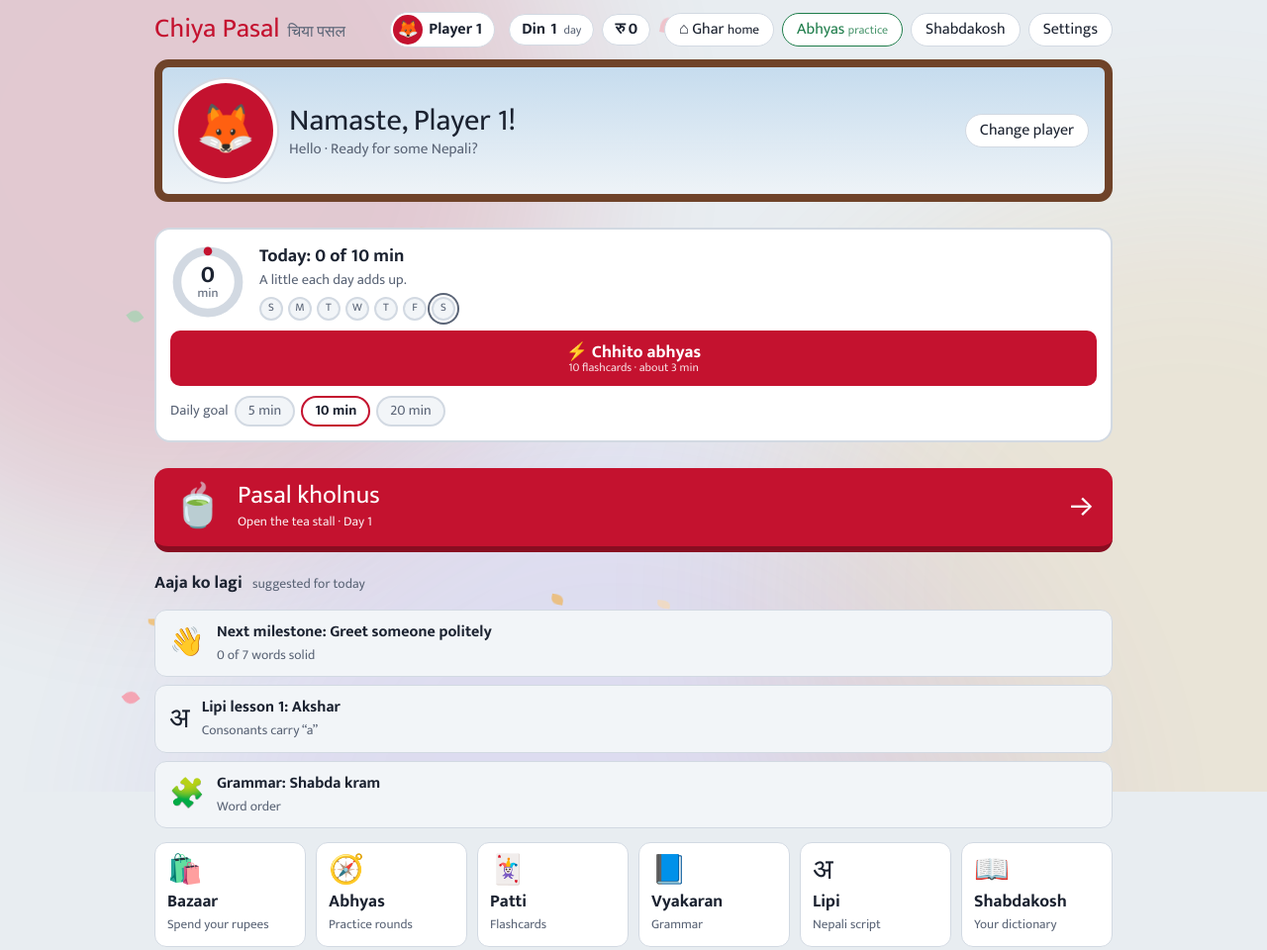
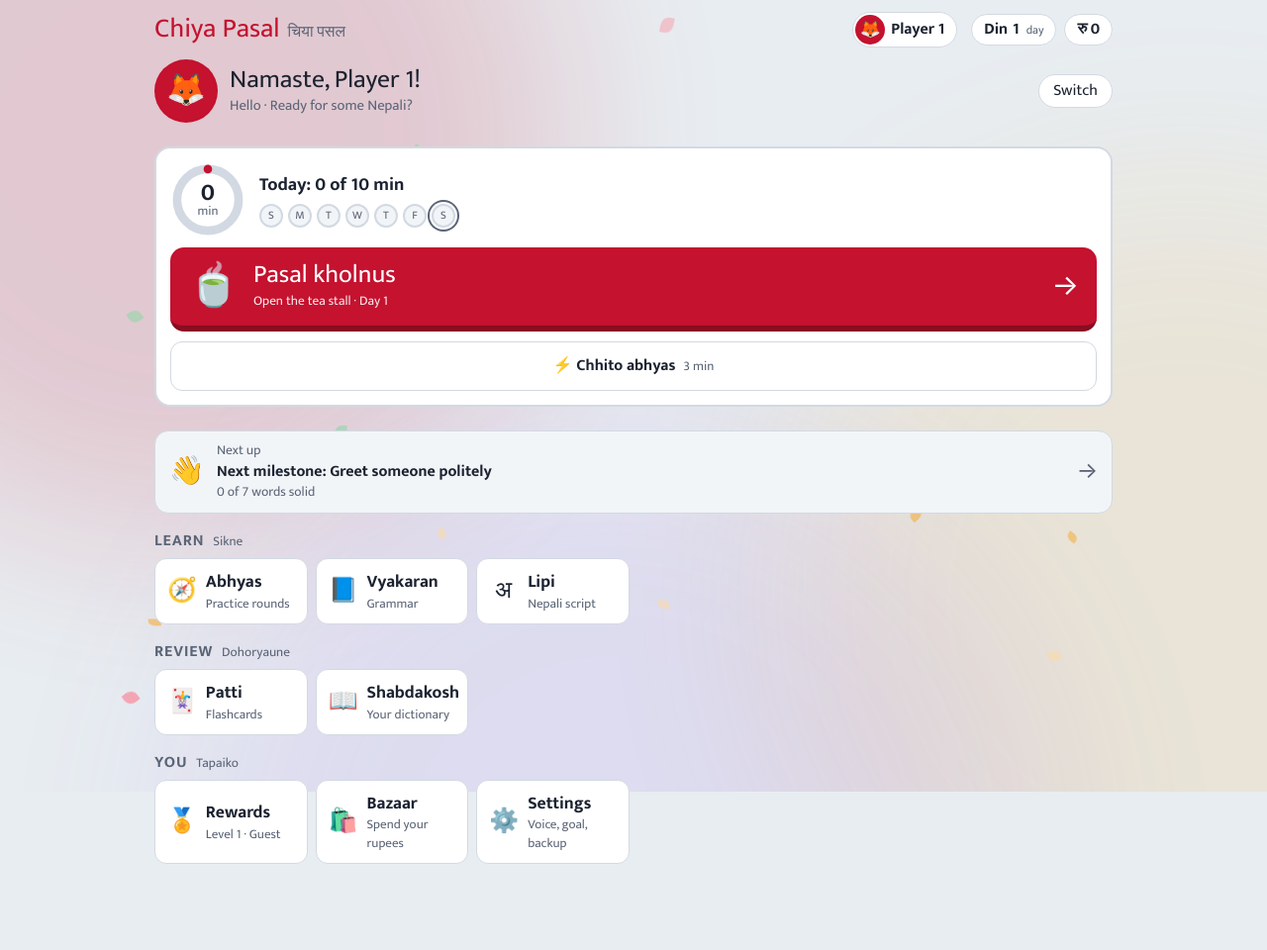
Before and after one commit to lighting8282/chiya-pasal-adult, a plain HTML site: page index.html in a window 1280 px wide. Shown: the top 960 px of the page at 99% size. After the commit the page ends 901 px from the top, so only its background shows below. Drawn offline with Linux system fonts and the light colour scheme; a web font is replaced by a local one.

Commit message:
Condense the home screen into Today, Next up and three groups

```diff
--- a/index.html
+++ b/index.html
@@ -100,7 +100,7 @@ button:focus-visible,input:focus-visible{outline:3px solid var(--blue);outline-o
 .who-chip{display:flex;align-items:center;gap:6px;background:var(--surface);border:1px solid var(--line);border-radius:999px;padding:2px 12px 2px 2px;font-weight:700;max-width:180px}
 .who-chip span:last-child{overflow:hidden;text-overflow:ellipsis;white-space:nowrap}
 /* home */
-.home{display:flex;flex-direction:column;gap:14px}
+.home{display:flex;flex-direction:column;gap:12px}
 .hero{display:flex;align-items:center;gap:16px;flex-wrap:wrap;background:linear-gradient(var(--sky-top),var(--sky-bot));border:8px solid var(--wood);border-radius:14px;padding:16px}
 .hero-t{flex:1 1 220px;min-width:0}
 .hero h1{margin:0;font-family:var(--f-display);font-weight:400;font-size:1.9rem;line-height:1.15;color:var(--ink);text-wrap:balance}
@@ -114,6 +114,27 @@ button:focus-visible,input:focus-visible{outline:3px solid var(--blue);outline-o
 .hmain b{display:block;font-family:var(--f-display);font-weight:400;font-size:1.6rem;line-height:1.1}
 .hmain small{opacity:.9}
 .hmain .hm-go{margin-left:auto;font-size:1.8rem}
+.hello{display:flex;align-items:center;gap:12px}
+.hello-t{flex:1;min-width:0}
+.hello h1{margin:0;font-family:var(--f-display);font-weight:400;font-size:1.6rem;line-height:1.15}
+.hello small{color:var(--muted);font-size:.92rem}
+body[data-mode="home"] .top nav{display:none}
+.today .hmain{grid-column:1/-1}
+.today-alt{grid-column:1/-1;display:grid;grid-template-columns:repeat(auto-fit,minmax(140px,1fr));gap:8px}
+.today-alt button{display:flex;align-items:baseline;justify-content:center;gap:8px;padding:10px;font-weight:700;border-radius:12px}
+.today-alt small{font-weight:400;color:var(--muted)}
+.hnext{display:flex;align-items:center;gap:12px;text-align:left;background:var(--surface-2);border:1px solid var(--line);border-radius:14px;padding:10px 14px}
+.hnext b{display:block}
+.hnext small{display:block;color:var(--muted);font-size:.85rem}
+.hnext .hm-go{margin-left:auto;font-size:1.4rem;color:var(--muted)}
+.hcat h2{margin:4px 0 6px;font-size:1rem;text-transform:uppercase;letter-spacing:.06em;color:var(--muted)}
+.hcat h2 small{text-transform:none;letter-spacing:0;font-weight:400;margin-left:4px}
+.hrow{display:grid;grid-template-columns:repeat(auto-fill,minmax(150px,1fr));gap:8px}
+@media (max-width:620px){.hello h1{font-size:1.25rem}.hello .pav.mid{width:48px;height:48px;font-size:1.5rem}.hello small{font-size:.85rem}
+  .hrow .hcard{padding:8px 10px;gap:8px}.hrow .hcard .hc-ic{font-size:1.3rem;width:1.5rem}.today .ring{width:64px;height:64px}}
+.hrow .hcard{flex-direction:row;align-items:center;gap:10px;padding:10px 12px}
+.hrow .hcard .hc-ic{font-size:1.5rem;width:1.8rem;text-align:center}
+.hrow .hcard b,.hrow .hcard small{display:block}
 .hgrid{display:grid;grid-template-columns:repeat(auto-fill,minmax(140px,1fr));gap:10px}
 .hcard{display:flex;flex-direction:column;align-items:flex-start;gap:2px;text-align:left;background:var(--surface);border:1px solid var(--line);border-radius:12px;padding:12px}
 .hcard:hover,.hsug button:hover{border-color:var(--muted)}
@@ -626,6 +647,9 @@ body[data-mode="weather"] .work,body[data-mode="family"] .work,body[data-mode="w
 <div class="overlay" id="ovRew" hidden><div class="sheet" id="rewBody"></div></div>
 <div class="overlay" id="ovSet" hidden><div class="sheet">
   <h2>Settings</h2>
+  <div class="set-speed set-theme"><b>Daily goal</b>
+    <div class="speeds" id="goals" role="radiogroup" aria-label="Daily goal"></div>
+  </div>
   <div class="set-speed set-theme"><b>Text size</b>
     <div class="speeds" id="sizes" role="radiogroup" aria-label="Text size"></div>
   </div>
@@ -2636,12 +2660,11 @@ function showGame(){$('#home').hidden=true;$('#game').hidden=false;}
 function wordsKnown(){return VOCAB.filter(v=>v[3]>0&&lvl(v[0])>=3).length;}
 function goHome(){
   if(C){C.gone=true;C.lock=true;}
-  G=null;FC=null;['#ovIntro','#ovSum','#ovBook'].forEach(hide);$('#cont').hidden=true;
+  G=null;FC=null;['#ovIntro','#ovSum','#ovBook','#ovRew'].forEach(hide);$('#cont').hidden=true;
   if(TTS)speechSynthesis.cancel();
   $('#game').hidden=true;$('#home').hidden=false;document.body.dataset.mode='home';
   renderTop();
   const p=curProf(),streak=S.streak&&S.streak.n&&[today(),addDays(today(),-1)].includes(S.streak.last)?S.streak.n:0;
-  const lipiDone=LIPI.filter((_,i)=>((S.lipi||{best:{}}).best[i]||0)>=80).length,gramDone=GRAMMAR.filter(g=>(((S.gram||{}).best||{})[g.id]||0)>=80).length;
   // suggestions: the next step in each path, plus weak words
   const sug=[];
   const nb=nextBuy();
@@ -2662,37 +2685,31 @@ function goHome(){
   if(untried)sug.push({icon:untried.icon,t:`Try ${en?untried.en:untried.np}`,s:en?EN_ABOUT[untried.key]||untried.about:untried.en+'. '+untried.about,go:untried.open});
   if(backupDue())sug.unshift({icon:'💾',t:'Save a backup of your progress',s:PR.backup&&PR.backup.last?`Your last backup was ${daysAgo(PR.backup.last)}`:'Your progress lives only in this browser',go:()=>{$('#btnSet').click();setTimeout(()=>$('#backupBox').scrollIntoView({block:'center'}),60);}});
   const greet=new Date().getHours()<12?['Shubha prabhat','Good morning']:new Date().getHours()<18?['Namaste','Hello']:['Shubha sandhya','Good evening'];
+  // the home screen: who you are, today's goal with the main things to do, one suggestion, then everything else in three groups
+  const cats=[
+    {np:'Sikne',en:'Learn',items:en?[['hPrac','🧭','Practice','Practice rounds']]
+      :[['hPrac','🧭','Abhyas','Practice rounds'],['hGram','📘','Vyakaran','Grammar'],['hLipi','अ','Lipi','Nepali script']]},
+    {np:'Dohoryaune',en:'Review',items:en?[['hCards','🃏','Flashcards','Phrases and words']]
+      :[['hCards','🃏','Patti','Flashcards'],['hBook','📖','Shabdakosh','Your dictionary']]},
+    {np:'Tapaiko',en:'You',items:[['hRew','🏅','Rewards','Level '+lv0.n+' · '+lv0.name],['hShop','🛍️','Bazaar','Spend your rupees'],['hSet','⚙️','Settings','Voice, goal, backup']]}];
+  const top=sug[0];
   $('#home').innerHTML=`
-   <section class="hero">${avatarHtml(p,'big')}
-     <div class="hero-t"><h1>${greet[0]}, ${esc(p.name)}!<small>${greet[1]} · ${streak?`🔥 ${streak} day${streak===1?'':'s'} in a row`:en?'Ready for some English?':'Ready for some Nepali?'}</small></h1></div>
-     <button class="ghost" id="hWho" type="button">Change player</button></section>
-   <section class="today" aria-label="Today's goal">
+   <section class="hello">${avatarHtml(p,'mid')}
+     <div class="hello-t"><h1>${greet[0]}, ${esc(p.name)}!</h1><small>${greet[1]} · ${streak?`🔥 ${streak} day${streak===1?'':'s'} in a row`:en?'Ready for some English?':'Ready for some Nepali?'}</small></div>
+     <button class="ghost" id="hWho" type="button">Switch</button></section>
+   <section class="today" aria-label="Today">
      <div class="ring" role="img" aria-label="${goalLine()}"><svg viewBox="0 0 44 44" aria-hidden="true"><circle class="rb" cx="22" cy="22" r="18"/><circle class="rf" cx="22" cy="22" r="18" transform="rotate(-90 22 22)" stroke-dasharray="${(Math.min(1,todaySecs()/(goalMin()*60))*113.1).toFixed(1)} 113.1"/></svg><span><b>${Math.floor(todaySecs()/60)}</b>min</span></div>
      <div class="today-t"><b>${goalLine()}</b>
-       <small>${todaySecs()>=goalMin()*60?'Keep going whenever you like.':'A little each day adds up.'}</small>
        <span class="wk" aria-label="${week.n} of the last 7 days with the goal reached">${week.html}</span></div>
-     <button class="primary" id="hQuick" type="button">⚡ ${en?'Quick session':'Chhito abhyas'}<small>10 flashcards · about 3 min</small></button>
-     <div class="goalpick" role="radiogroup" aria-label="Daily goal">Daily goal ${[5,10,20].map(m=>`<button type="button" role="radio" aria-checked="${m===goalMin()}" data-goal="${m}">${m} min</button>`).join('')}</div>
+     <button class="hmain" id="hStall" type="button"><span class="hm-ic" aria-hidden="true">🍵</span><span><b>${en?'Open the tea stall':'Pasal kholnus'}</b><small>${en?'Day':'Open the tea stall · Day'} ${S.day}</small></span><span class="hm-go" aria-hidden="true">→</span></button>
+     <div class="today-alt"><button class="ghost" id="hQuick" type="button">⚡ ${en?'Quick session':'Chhito abhyas'}<small>3 min</small></button>
+       ${due?`<button class="ghost" id="hReview" type="button">🔁 ${en?'Review':'Dohoryaunus'}<small>${due} due</small></button>`:''}</div>
    </section>
-   <button class="hmain" id="hStall" type="button"><span class="hm-ic" aria-hidden="true">🍵</span><span><b>${en?'Open the tea stall':'Pasal kholnus'}</b><small>${en?`<span lang="ne">पसल खोल्नुस्</span> · Day ${S.day}`:`Open the tea stall · Day ${S.day}`}</small></span><span class="hm-go" aria-hidden="true">→</span></button>
-   ${due?`<button class="hmain hrev" id="hReview" type="button"><span class="hm-ic" aria-hidden="true">🔁</span><span><b>${en?'Review':'Dohoryaunus'}</b><small>${due} word${due===1?'':'s'} due today · flashcards</small></span><span class="hm-go" aria-hidden="true">→</span></button>`:''}
-   ${sug.length?`<h2 class="hsub">Aaja ko lagi <small>suggested for today</small></h2><section class="hsug">${sug.slice(0,3).map((x,i)=>`<button type="button" data-s="${i}"><span class="hc-ic" aria-hidden="true">${x.icon}</span><span><b>${esc(x.t)}</b><small>${esc(x.s)}</small></span></button>`).join('')}</section>`:''}   <section class="hgrid">
-     ${(en?[['hShop','🛍️','Bazaar','Spend your rupees'],['hPrac','🧭','Practice','Practice rounds'],['hCards','🃏','Flashcards','English phrases and words'],['hRew','🏅','Rewards','Level '+lv0.n+' · badges'],['hSet','⚙️','Settings','Voice, answers, app']]
-       :[['hShop','🛍️','Bazaar','Spend your rupees'],['hPrac','🧭','Abhyas','Practice rounds'],['hCards','🃏','Patti','Flashcards'],['hGram','📘','Vyakaran','Grammar'],['hLipi','अ','Lipi','Nepali script'],['hBook','📖','Shabdakosh','Your dictionary'],['hRew','🏅','Rewards','Level '+lv0.n+' · badges'],['hSet','⚙️','Settings','Voice, answers, app']])
-       .map(([id,ic,np,en])=>`<button class="hcard" id="${id}" type="button"><span class="hc-ic" aria-hidden="true">${ic}</span><b>${np}</b><small>${en}</small></button>`).join('')}
-   </section>
-   <section class="hstats">
-     <div><b>Din ${S.day}</b><span>at the tea stall</span></div>
-     <div><b>${fmt(S.rupees)}</b><span>earned</span></div>
-     ${en?`<div><b>${practices().filter(x=>(S.practiced||{})[x.key]).length}/${practices().length}</b><span>practice rounds tried</span></div>
-     <div><b>${S.tipsTotal?fmt(S.tipsTotal):'–'}</b><span>tips earned</span></div>`
-     :`<div><b>${wordsKnown()}</b><span>words known well</span></div>
-     <div><b>${lipiDone}/${LIPI.length} · ${gramDone}/${GRAMMAR.length}</b><span>script · grammar lessons</span></div>`}
-   </section>`;
+   ${top?`<button class="hnext" type="button" data-s="0"><span class="hc-ic" aria-hidden="true">${top.icon}</span><span><small>Next up</small><b>${esc(top.t)}</b><small>${esc(top.s)}</small></span><span class="hm-go" aria-hidden="true">→</span></button>`:''}
+   ${cats.map(c=>`<section class="hcat"><h2>${c.en} <small>${c.np}</small></h2><div class="hrow">${c.items.map(([id,ic,np,sub])=>`<button class="hcard" id="${id}" type="button"><span class="hc-ic" aria-hidden="true">${ic}</span><span><b>${np}</b><small>${sub}</small></span></button>`).join('')}</div></section>`).join('')}`;
   $('#hWho').onclick=()=>openWho();
   $('#hStall').onclick=()=>startDay();
   $('#hQuick').onclick=()=>startCards(cardDecks().find(d=>d.id==='quick'),goHome);
-  $('#home').querySelectorAll('[data-goal]').forEach(b=>b.onclick=()=>{S.goal=+b.dataset.goal;save();goHome();});
   if($('#hReview'))$('#hReview').onclick=()=>startCards(cardDecks().find(d=>d.id==='due'),goHome);
   $('#hShop').onclick=()=>openShop();
   $('#hPrac').onclick=openPractice;$('#hCards').onclick=openCards;
@@ -2962,6 +2979,7 @@ $('#closeSet').onclick=()=>{
   S.settings.relaxed=$('#optRelaxed').checked;S.settings.english=$('#optEnglish').checked;
   S.settings.typing=$('#optType').checked;S.settings.listen=$('#optListen').checked;S.settings.mic=$('#optMic').checked;S.settings.devanagari=$('#optDev').checked;
   save();hide('#ovSet');
+  if(!$('#home').hidden)goHome();
   if(C&&!C.lock&&!C.gone){const st=C.steps[C.i];renderBubble(st.say,st.en,st.show);renderInputs(st);}
   renderMenu();$('#sayEn').hidden=!S.settings.english;setWeather(wxNow);
   const v=voiceOn();$('#sayAgain').hidden=!v;$('#bubble').classList.toggle('has-voice',v);
@@ -3052,6 +3070,10 @@ function openRewards(){
   $('#rewBody').innerHTML=`<h2>Rewards<small>level, milestones and badges</small></h2>
    <div class="lvl"><b>Level ${lv.n}: ${lv.name}</b><span class="bar" aria-hidden="true"><i style="width:${lv.pct}%"></i></span>
      <small class="recap">${lv.next!==null?`${lv.words} solid words · ${lv.next-lv.words} more to reach ${lv.nextName}`:`${lv.words} solid words · top level`}. A word is solid once you have answered it right, without hints, a few times.</small></div>
+   <h3>Your stall <small>so far</small></h3>
+   <div class="sumgrid"><div><b>Din ${S.day}</b><span>at the tea stall</span></div><div><b>${fmt(S.rupees)}</b><span>rupees</span></div>
+     ${en?`<div><b>${practices().filter(x=>(S.practiced||{})[x.key]).length}/${practices().length}</b><span>practice rounds tried</span></div>`
+     :`<div><b>${LIPI.filter((_,i)=>((S.lipi||{best:{}}).best[i]||0)>=80).length}/${LIPI.length} · ${GRAMMAR.filter(g=>(((S.gram||{}).best||{})[g.id]||0)>=80).length}/${GRAMMAR.length}</b><span>script · grammar lessons</span></div>`}</div>
    <h3>Your week <small>last 7 days</small></h3>
    <div class="sumgrid"><div><b>${wk.mins}</b><span>minutes</span></div><div><b>${wk.goalDays}</b><span>days at your goal</span></div><div><b>${wk.newSolid}</b><span>words became solid</span></div></div>
    ${nm?`<p class="recap">Closest milestone: <b>${nm.m.en}</b> (${Math.min(nm.p.have,nm.p.need)} of ${nm.p.need} words).</p>`:''}
@@ -3157,7 +3179,11 @@ function renderSizes(){
     renderSizes();
   });
 }
-{const open=$('#btnSet').onclick;$('#btnSet').onclick=()=>{open();renderBackup();renderSizes();};}
+function renderGoals(){
+  $('#goals').innerHTML=[[5,'a little'],[10,'steady'],[20,'keen']].map(([m,t])=>`<button type="button" role="radio" aria-checked="${m===goalMin()}" data-g="${m}"><b>${m} min</b><small>${t}</small></button>`).join('');
+  $('#goals').querySelectorAll('button').forEach(b=>b.onclick=()=>{S.goal=+b.dataset.g;save();renderGoals();});
+}
+{const open=$('#btnSet').onclick;$('#btnSet').onclick=()=>{open();renderBackup();renderSizes();renderGoals();};}
 
 $('#btnReset').onclick=()=>{
   if(!resetArm){resetArm=true;$('#btnReset').textContent='Tap again to erase everything';return;}
```
Also changed, not shown: 1 other file.
